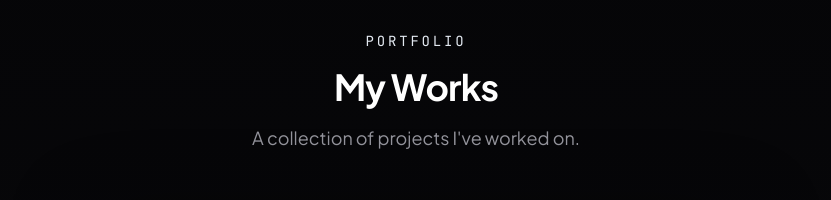
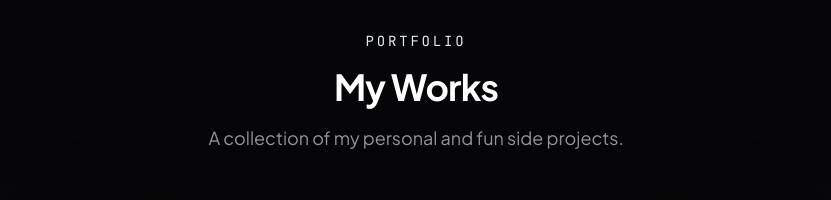
Before and after one commit to FikruDemlew/Portfolio, a React (Vite) app: page / in a window 1280 px wide. Shown: the part 3080-3280 px from the top of the page, without its empty margins (224-1055 px from the left). Built offline with nearby package versions, Linux system fonts and the light colour scheme; no server answers.

Commit message:
Update project description to highlight personal and fun side projects

```diff
--- a/src/components/sections/Projects.jsx
+++ b/src/components/sections/Projects.jsx
@@ -28,7 +28,7 @@ const Projects = () => {
           id="projects-heading"
           eyebrow="Portfolio"
           title="My Works"
-          description="A collection of projects I've worked on."
+          description="A collection of my personal and fun side projects."
         />
 
         <div className="mx-auto flex max-w-3xl items-center gap-2 sm:gap-5">
```
